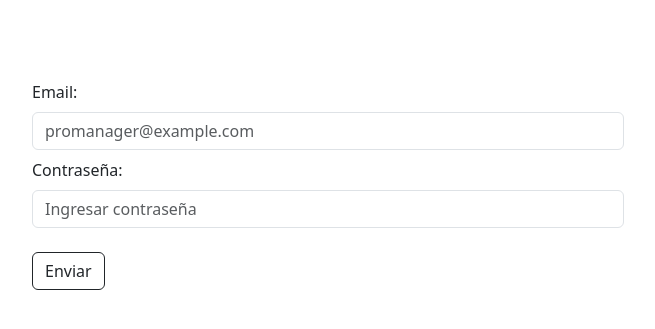
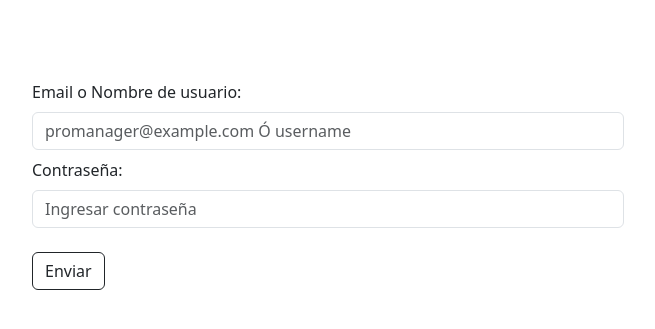
Before and after one commit to ger-rinaldi/promanager, a Python web app: template app/templates/auth/login.html in a window 1280 px wide. Shown: the top 329 px of the page, without its empty margins (312-967 px from the left). Run offline with Jinja, Linux system fonts and the light colour scheme; the template is opened without the code that fills it, so the values that code supplies are empty.

Commit message:
fix: actualizar templates con campo 'username'
Se agregaron campos para el manejo de username en register,
se acepta el nombre de usuario en el formulario login
y el menu contextual dropdown muestra ahora el username

```diff
--- a/app/templates/auth/login.html
+++ b/app/templates/auth/login.html
@@ -13,14 +13,16 @@
         <!-- DIV de EMAIL input -->
         <div class="row my-2">
           <div class="col">
-            <label for="email" class="form-label">Email:</label>
+            <label for="identif" class="form-label"
+              >Email o Nombre de usuario:</label
+            >
             <input
               required
-              type="email"
+              type="text"
               class="form-control"
-              id="email"
-              placeholder="promanager@example.com"
-              name="email"
+              id="identif"
+              placeholder="promanager@example.com Ó username"
+              name="identif"
             />
           </div>
         </div>
--- a/app/templates/nav_foot.html
+++ b/app/templates/nav_foot.html
@@ -42,7 +42,7 @@
               class="dropdown-menu dropdown-menu-end"
               aria-labelledby="dropdown04"
             >
-              <li class="dropdown-item">Usuario: {{session["nombre"]}}</li>
+              <li class="dropdown-item">Usuario: {{session["username"]}}</li>
               <li>
                 <a class="dropdown-item" href="#">Configuración</a>
               </li>
```
Also changed, not shown: app/templates/auth/register.html (+15 -0 lines).
